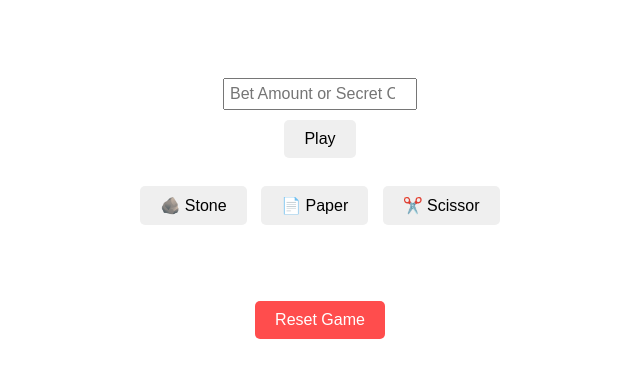
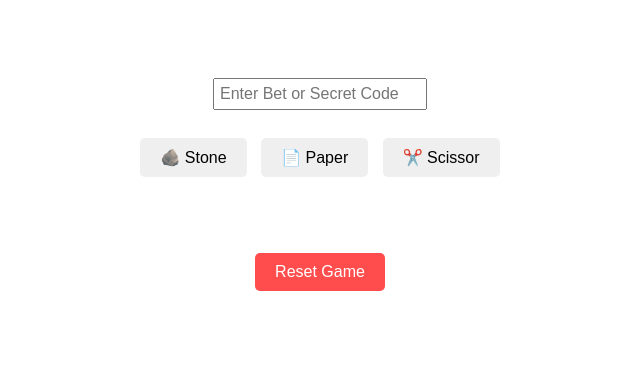
Before and after one commit to sickenitity-source/stone-paper-scissor-coin, a plain HTML site: page index.html in a window 1280 px wide. Shown: the part 144-522 px from the top of the page, without its empty margins (320-960 px from the left). Drawn offline with Linux system fonts and the light colour scheme.

Commit message:
Update index.html

```diff
--- a/index.html
+++ b/index.html
@@ -15,7 +15,7 @@
         h1 { color: #ffd700; }
         .coins, .level, .progress { font-size: 20px; margin: 10px; }
         button { padding: 10px 20px; margin: 5px; font-size: 16px; cursor: pointer; border-radius: 5px; border: none; }
-        input[type="number"] { padding: 5px; width: 180px; font-size: 16px; margin: 5px; }
+        input[type="text"] { padding: 5px; width: 200px; font-size: 16px; margin: 5px; }
         .history { margin-top: 20px; max-width: 600px; margin-left: auto; margin-right: auto; text-align: left; }
         .history p { border-bottom: 1px solid #ccc; padding: 5px; color: black; background: rgba(255,255,255,0.7); border-radius: 5px; }
         button.reset { margin-top: 10px; background: #ff4d4d; color: #fff; cursor: pointer; }
@@ -27,11 +27,8 @@
     <div class="level" id="level">Level: 1</div>
     <div class="progress" id="progress">Coins to next level: 50000</div>
 
-    <input type="number" id="bet" placeholder="Bet Amount or Secret Code" min="1">
-    <br>
-    <button onclick="play()">Play</button>
+    <input type="text" id="bet" placeholder="Enter Bet or Secret Code">
     <br><br>
-
     <button onclick="playChoice('Stone')">🪨 Stone</button>
     <button onclick="playChoice('Paper')">📄 Paper</button>
     <button onclick="playChoice('Scissor')">✂️ Scissor</button>
@@ -57,11 +54,6 @@
 
         let currentChoice = "";
 
-        function playChoice(choice) {
-            currentChoice = choice;
-            play();
-        }
-
         function updateCoins() {
             coinsDiv.textContent = "Coins: " + coins;
         }
@@ -71,6 +63,11 @@
                 levelDiv.textContent = "Level: " + level;
                 progressDiv.textContent = "Coins to next level: " + (level * levelIncrement - coins);
             }
+        }
+
+        function playChoice(choice) {
+            currentChoice = choice;
+            play();
         }
 
         function play() {
@@ -89,19 +86,19 @@
                 return;
             }
 
-            // Check if player selected a choice
-            if (!currentChoice) {
-                alert("Choose Stone, Paper, or Scissor first!");
-                return;
-            }
-
+            // Validate numeric bet
             let bet = parseInt(betValue);
             if (!bet || bet <= 0) {
-                alert("Enter a valid bet!");
+                alert("Enter a valid bet or secret code!");
                 return;
             }
             if (bet > coins) {
                 alert("Not enough coins!");
+                return;
+            }
+
+            if (!currentChoice) {
+                alert("Choose Stone, Paper, or Scissor first!");
                 return;
             }
 
@@ -118,7 +115,7 @@
             ) {
                 result = "You Win!";
                 if (bossMode) {
-                    coins += bet * 4; // boss multiplier
+                    coins += bet * 4;
                 } else {
                     let multiplier = levelMultiplier[Math.min(level-1, levelMultiplier.length-1)];
                     coins += bet * multiplier;
@@ -170,9 +167,11 @@
             currentChoice = "";
         }
 
-        // initialize display
-        updateCoins();
-        updateLevelProgress();
+        // Show balance immediately on page load
+        window.onload = function() {
+            updateCoins();
+            updateLevelProgress();
+        };
     </script>
 </body>
 </html>
```
